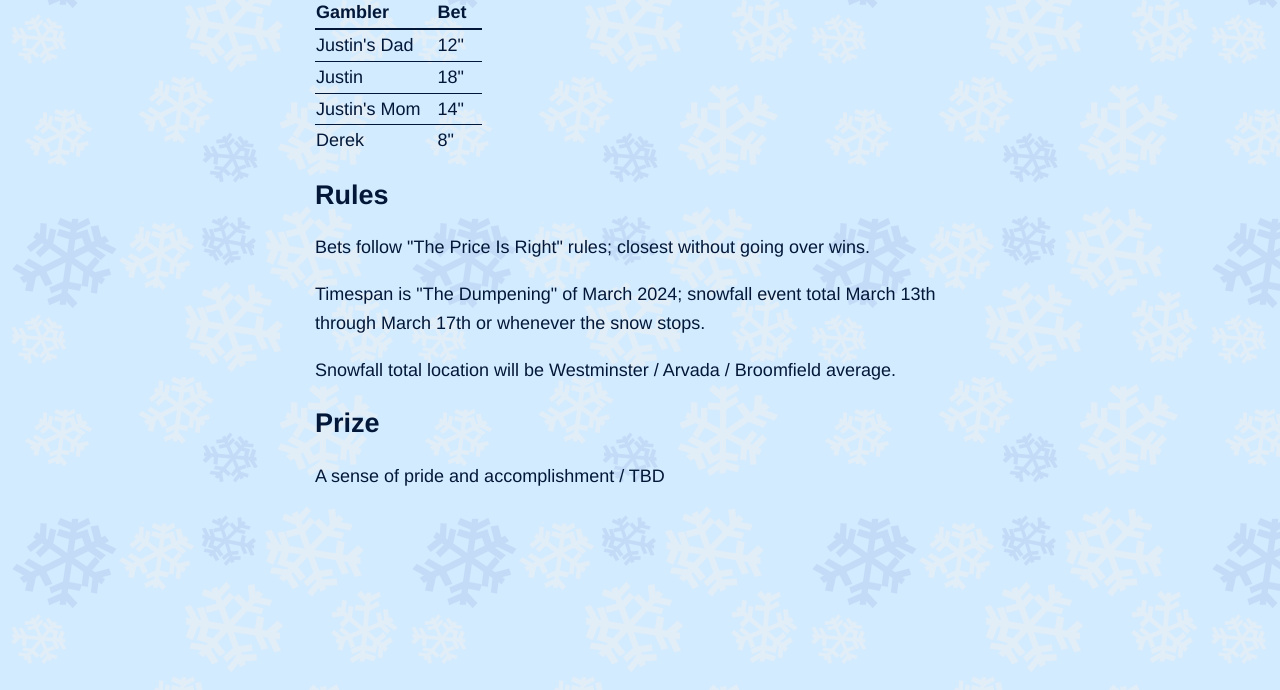
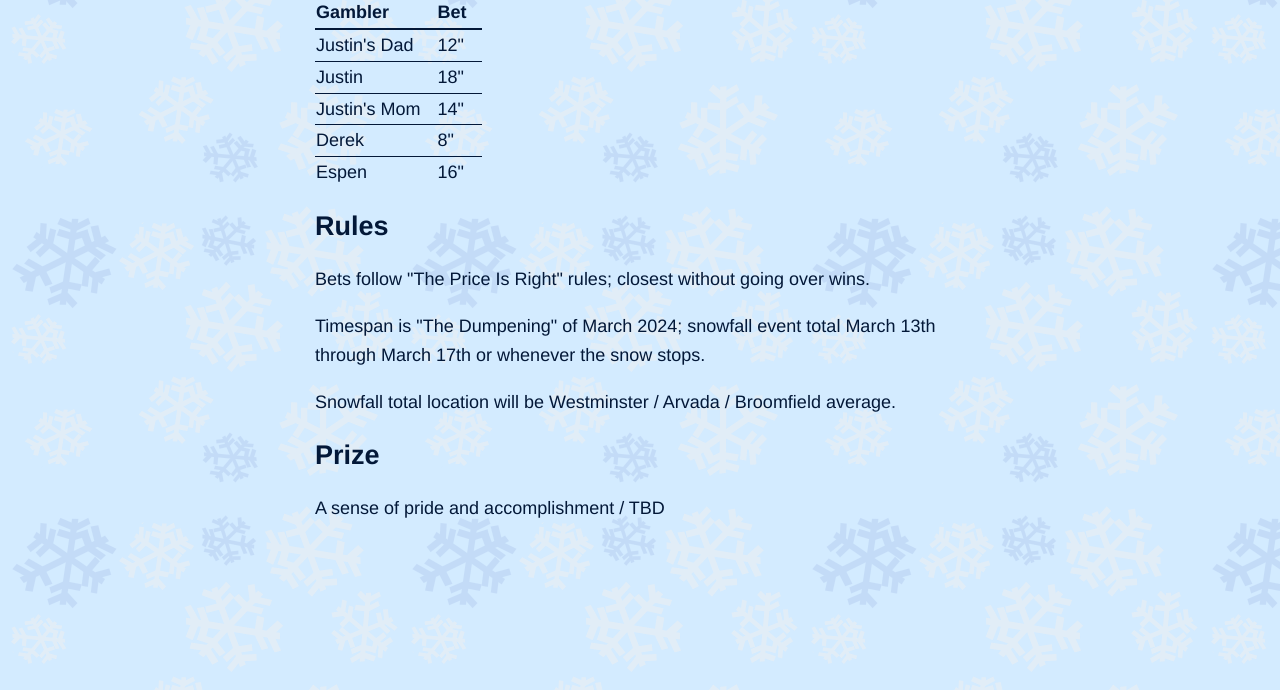
Before and after one commit to jtleniger/jtleniger.github.io, a plain HTML site: page index.html in a window 1280 px wide. Shown: the part 110-800 px from the top of the page. Drawn offline with Linux system fonts and the light colour scheme.

Commit message:
include espen

```diff
--- a/index.html
+++ b/index.html
@@ -78,6 +78,9 @@
             <tr>
                 <td>Derek</td><td>8"</td>
             </tr>
+            <tr>
+                <td>Espen</td><td>16"</td>
+            </tr>
         </tbody>
     </table>
     <h2>Rules</h2>
```
